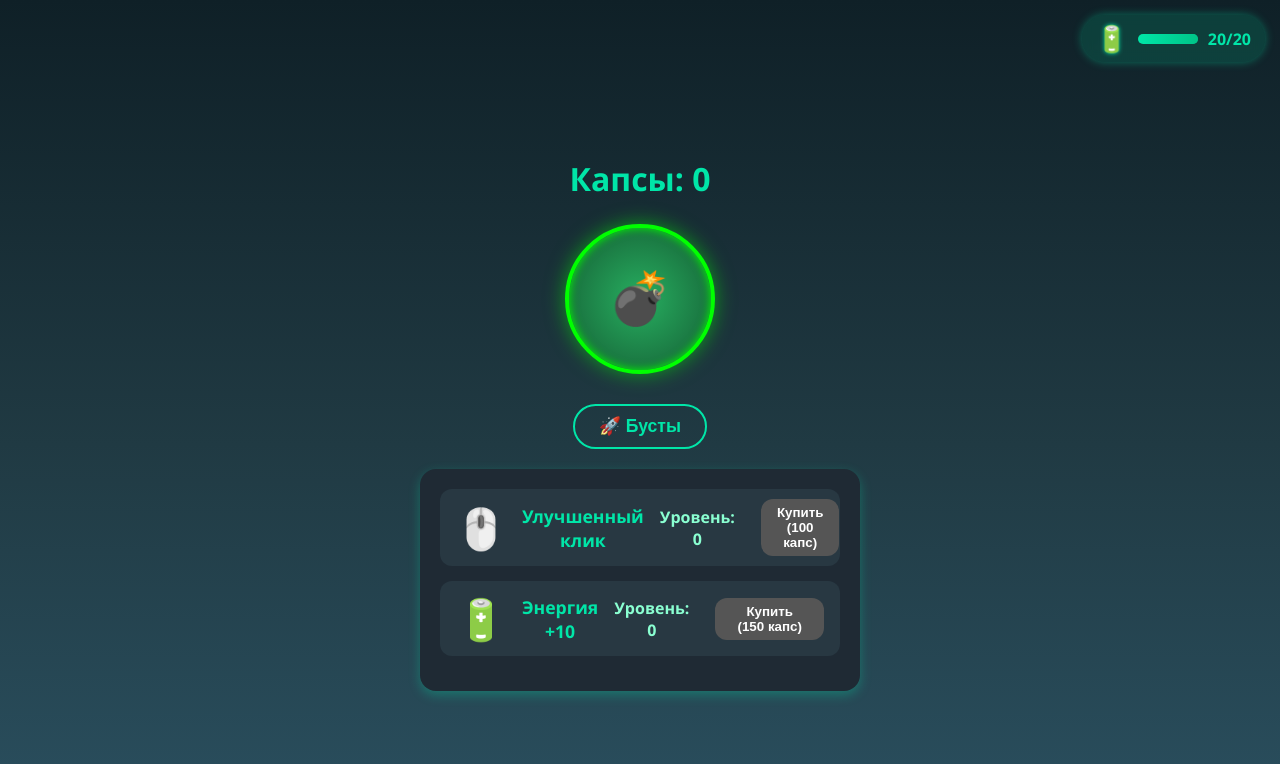
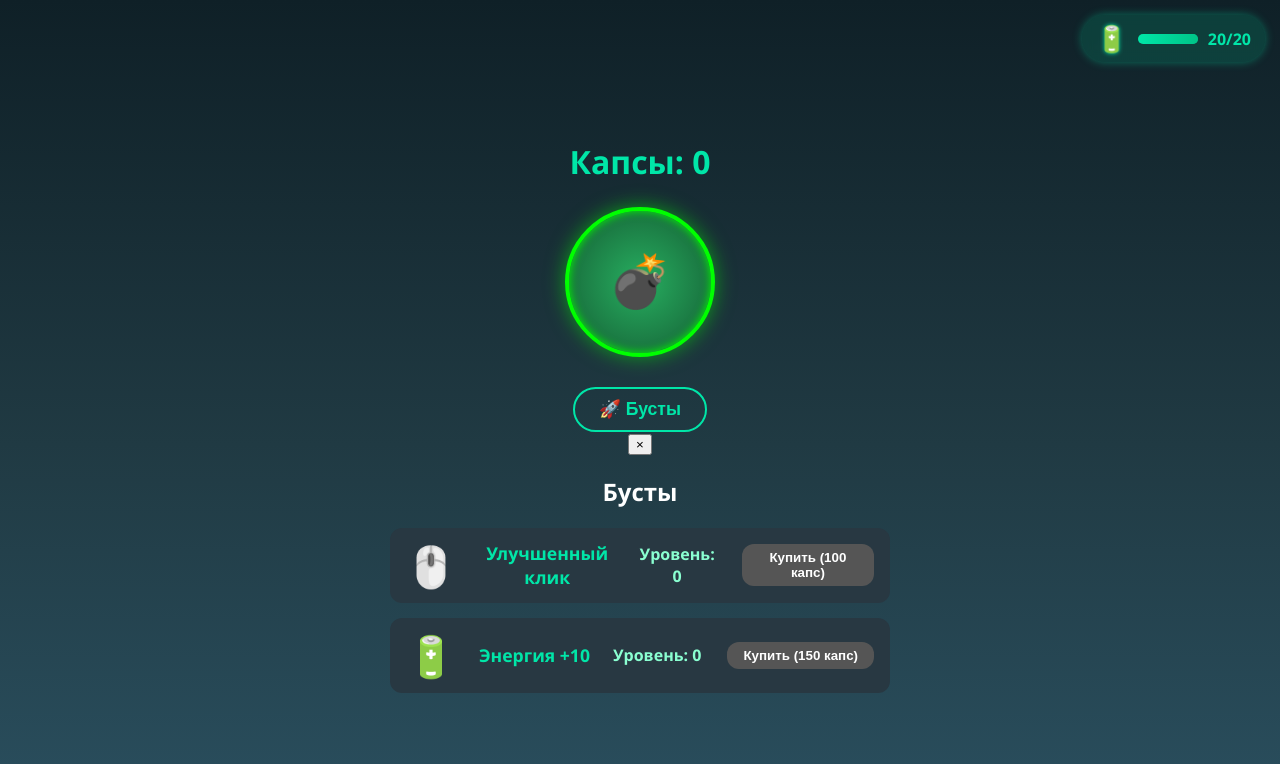
Before and after one commit to crymory/bunker-clickers, a React (Create React App) app: page / in a window 1280 px wide. Both pictures are taken after a click on the button "🚀 Бусты". Shown: the top 764 px of the page. Built offline with nearby package versions, Linux system fonts and the light colour scheme.

Commit message:
Update App.js

```diff
--- a/src/App.js
+++ b/src/App.js
@@ -1,9 +1,5 @@
 import React, { useState, useEffect, useRef } from 'react';
 import './App.css';
-
-const TABS = {
-  GAME: 'game',
-};
 
 const BOOSTS = [
   {
@@ -12,7 +8,7 @@ const BOOSTS = [
     emoji: '🖱️',
     maxLevel: 3,
     costs: [100, 200, 400],
-    effects: [2, 3, 5], // множитель клика на уровнях
+    effects: [2, 3, 5],
   },
   {
     id: 'energy',
@@ -20,9 +16,20 @@ const BOOSTS = [
     emoji: '🔋',
     maxLevel: 3,
     costs: [150, 300, 600],
-    effects: [10, 20, 30], // прибавка к maxEnergy
+    effects: [10, 20, 30],
   },
 ];
+
+function Modal({ children, onClose }) {
+  return (
+    <div className="modal-overlay" onClick={onClose}>
+      <div className="modal-content" onClick={e => e.stopPropagation()}>
+        <button className="modal-close-btn" onClick={onClose} aria-label="Закрыть">&times;</button>
+        {children}
+      </div>
+    </div>
+  );
+}
 
 function App() {
   const [caps, setCaps] = useState(() => parseInt(localStorage.getItem('caps')) || 0);
@@ -34,12 +41,9 @@ function App() {
     return saved ? JSON.parse(saved) : {};
   });
   const [showBoosts, setShowBoosts] = useState(false);
-
-  // Для всплывающих +капсов
   const [popups, setPopups] = useState([]);
   const popupId = useRef(0);
 
-  // Автовосстановление энергии (1 ед. в минуту)
   useEffect(() => {
     const regenInterval = setInterval(() => {
       setEnergy(prev => {
@@ -54,14 +58,12 @@ function App() {
     return () => clearInterval(regenInterval);
   }, [maxEnergy]);
 
-  // Сохраняем данные в localStorage
   useEffect(() => localStorage.setItem('caps', caps), [caps]);
   useEffect(() => localStorage.setItem('clickValue', clickValue), [clickValue]);
   useEffect(() => localStorage.setItem('energy', energy), [energy]);
   useEffect(() => localStorage.setItem('maxEnergy', maxEnergy), [maxEnergy]);
   useEffect(() => localStorage.setItem('boostLevels', JSON.stringify(boostLevels)), [boostLevels]);
 
-  // Обработка клика по кнопке
   function handleClick() {
     if (energy <= 0) {
       alert('Недостаточно энергии!');
@@ -70,7 +72,6 @@ function App() {
     setCaps(prev => prev + clickValue);
     setEnergy(prev => prev - 1);
 
-    // Анимация +капсов
     const id = popupId.current++;
     setPopups(current => [...current, { id, text: `+${clickValue}` }]);
     setTimeout(() => {
@@ -78,7 +79,6 @@ function App() {
     }, 700);
   }
 
-  // Прокачка бустов
   function upgradeBoost(id) {
     const boost = BOOSTS.find(b => b.id === id);
     if (!boost) return;
@@ -100,11 +100,9 @@ function App() {
       return updated;
     });
 
-    // Применяем эффекты
     if (id === 'click') {
       setClickValue(boost.effects[newLevel - 1]);
     } else if (id === 'energy') {
-      // Вычисляем прирост энергии на этом уровне относительно предыдущего
       const prevEffect = boost.effects[currentLevel - 1] || 0;
       const delta = boost.effects[newLevel - 1] - prevEffect;
       setMaxEnergy(prev => {
@@ -112,7 +110,7 @@ function App() {
         localStorage.setItem('maxEnergy', next);
         return next;
       });
-      setEnergy(prev => Math.min(prev + delta, maxEnergy + delta)); // увеличиваем текущую энергию
+      setEnergy(prev => Math.min(prev + delta, maxEnergy + delta));
     }
   }
 
@@ -142,12 +140,11 @@ function App() {
           ))}
         </div>
 
-        <button className="open-boosts-btn" onClick={() => setShowBoosts(prev => !prev)}>
-          🚀 Бусты
-        </button>
+        <button className="open-boosts-btn" onClick={() => setShowBoosts(true)}>🚀 Бусты</button>
 
         {showBoosts && (
-          <div className="boosts-panel">
+          <Modal onClose={() => setShowBoosts(false)}>
+            <h2>Бусты</h2>
             {BOOSTS.map(boost => {
               const level = boostLevels[boost.id] || 0;
               const canUpgrade = caps >= boost.costs[level] && level < boost.maxLevel;
@@ -167,7 +164,7 @@ function App() {
                 </div>
               );
             })}
-          </div>
+          </Modal>
         )}
       </div>
     </div>
```
